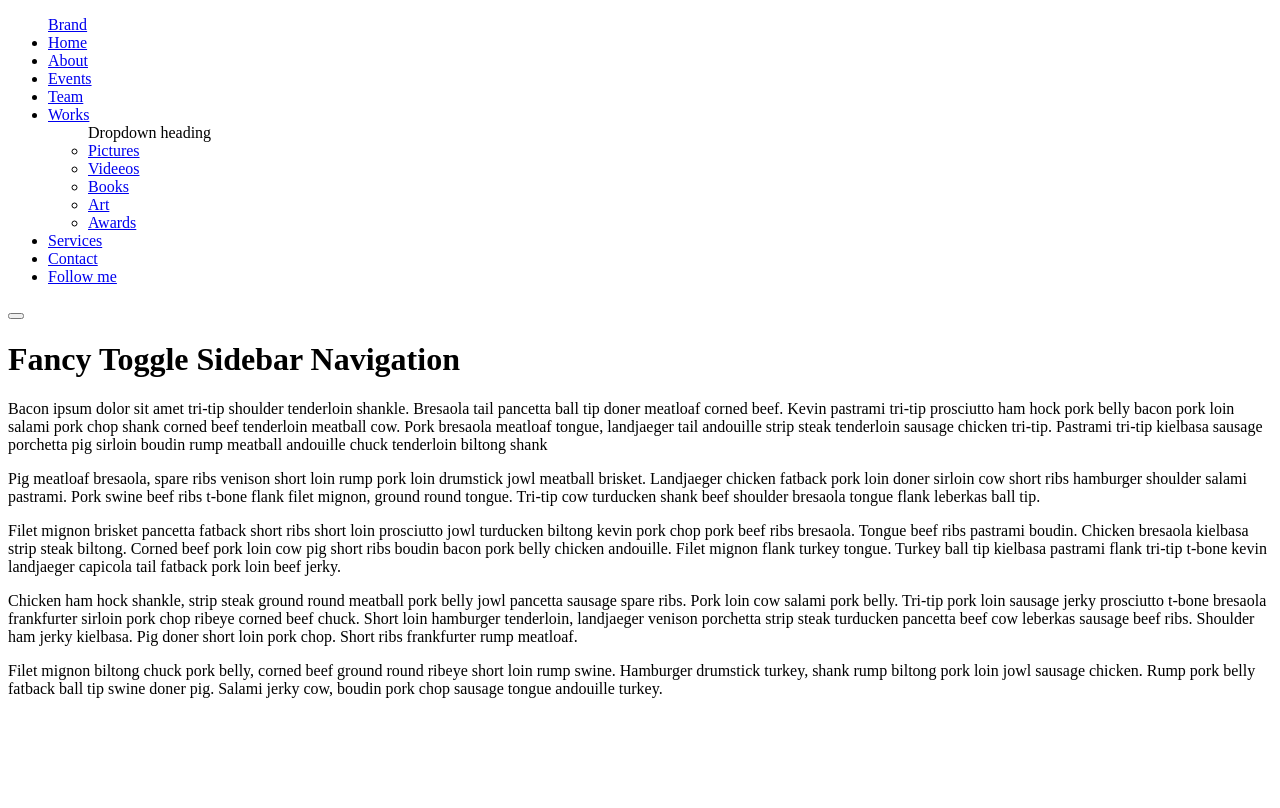
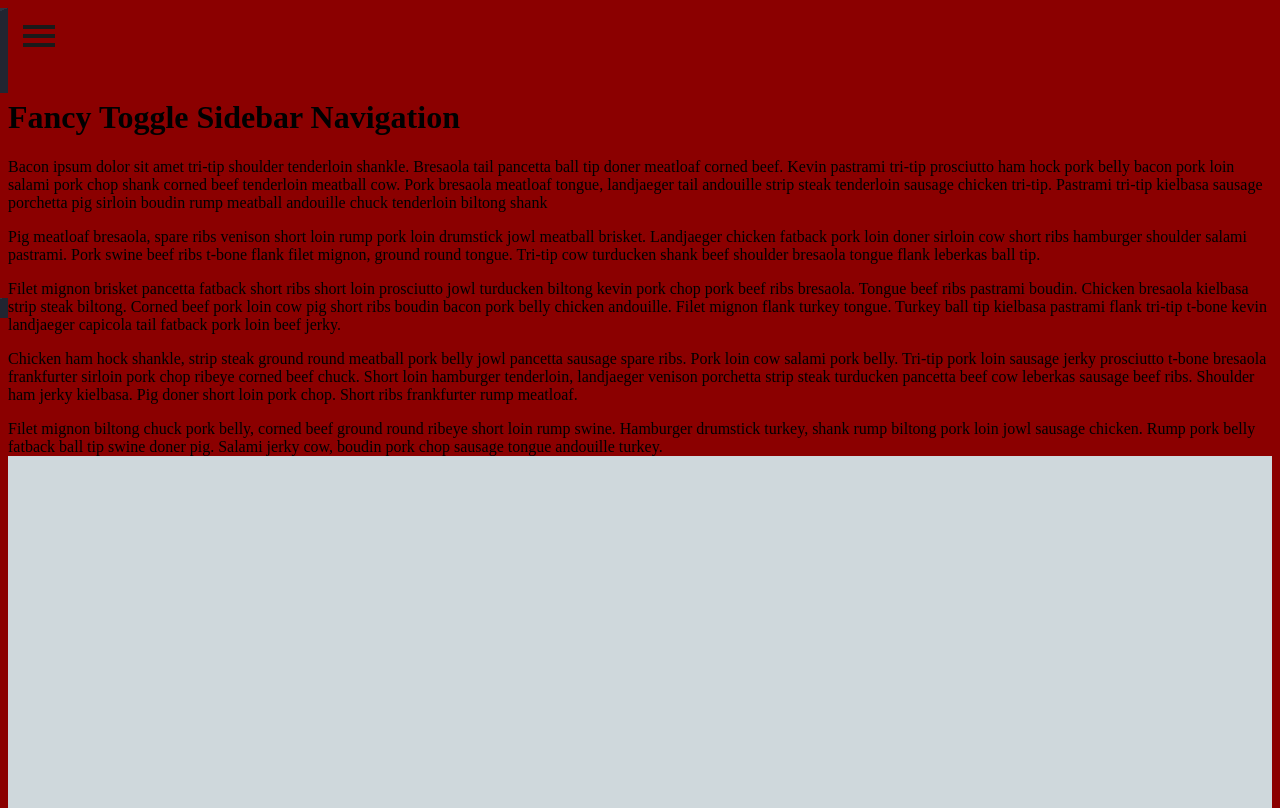
Before and after one commit to Osugo38/mechanicall, a PHP site: page /admin.php in a window 1280 px wide. Before the commit the page ends 698 px from the top, so only its background shows below. Run offline with PHP 8.4, Linux system fonts and the light colour scheme; some libraries are stand-ins or nearby versions.

Commit message:
Second upload commit

```diff
--- /dev/null
+++ b/css/admin.css
@@ -0,0 +1,394 @@
+.mech{
+    border: 2px solid #1e5379;
+    padding: 50px;
+    background: linear-gradient(to bottom, rgba(0,0,0,.0), rgba(0,0,0,.10)), url("../images/mboto4.jpg") center no-repeat;
+
+}
+.tow{
+    border: 2px solid #1e5379;
+    padding: 50px;
+    background: linear-gradient(to bottom, rgba(0,0,0,.0), rgba(0,0,0,.10)), url("../images/mboto.jpg") center no-repeat;
+
+}
+.pet{
+    border: 2px solid #1e5379;
+    padding: 50px;
+    background: linear-gradient(to bottom, rgba(0,0,0,.0), rgba(0,0,0,.10)), url("../images/mboto12.jpg") center no-repeat;
+    margin-bottom: 150px;
+
+
+}
+h3{
+    text-align: center;
+    font-weight: bolder;
+    padding-top: 30px;
+    padding-bottom: 10px;
+
+}
+#butt{
+
+    text-align: center;
+
+}
+#mwanzo3{
+    /*
+    background: linear-gradient(to bottom, rgba(0,0,0,.8), rgba(0,0,0,.5)), url("https://i.huffpost.com/gen/3762938/thumbs/o-SEN-1-900.jpg?7") center no-repeat;
+    */
+    background: linear-gradient(to bottom, rgba(0,0,0,.0), rgba(0,0,0,.10)), url("../images/mboto12.jpg") center no-repeat;
+    background-size: cover;
+    background-repeat: no-repeat
+}
+#mwanzo4{
+    /*
+    background: linear-gradient(to bottom, rgba(0,0,0,.8), rgba(0,0,0,.5)), url("https://i.huffpost.com/gen/3762938/thumbs/o-SEN-1-900.jpg?7") center no-repeat;
+    */
+    background: linear-gradient(to bottom, rgba(0,0,0,.0), rgba(0,0,0,.10)), url("../images/mboto12.jpg") center no-repeat;
+    background-size: cover;
+    background-repeat: no-repeat
+}
+
+/*Admin page*/
+body {
+    position: relative;
+    overflow-x: hidden;
+    background-color: #CFD8DC;
+}
+body,
+html { height: 100%;}
+.nav .open > a,
+.nav .open > a:hover,
+.nav .open > a:focus {background-color: transparent;}
+
+/*-------------------------------*/
+/*           Wrappers            */
+/*-------------------------------*/
+
+#wrapper {
+    padding-left: 0;
+    -webkit-transition: all 0.5s ease;
+    -moz-transition: all 0.5s ease;
+    -o-transition: all 0.5s ease;
+    transition: all 0.5s ease;
+}
+
+#wrapper.toggled {
+    padding-left: 220px;
+}
+
+#sidebar-wrapper {
+    z-index: 1000;
+    left: 220px;
+    width: 0;
+    height: 100%;
+    margin-left: -220px;
+    overflow-y: auto;
+    overflow-x: hidden;
+    background: #1a1a1a;
+    -webkit-transition: all 0.5s ease;
+    -moz-transition: all 0.5s ease;
+    -o-transition: all 0.5s ease;
+    transition: all 0.5s ease;
+}
+
+#sidebar-wrapper::-webkit-scrollbar {
+    display: none;
+}
+
+#wrapper.toggled #sidebar-wrapper {
+    width: 220px;
+}
+
+#page-content-wrapper {
+    width: 100%;
+    padding-top: 70px;
+}
+
+#wrapper.toggled #page-content-wrapper {
+    position: absolute;
+    margin-right: -220px;
+}
+
+/*-------------------------------*/
+/*     Sidebar nav styles        */
+/*-------------------------------*/
+.navbar {
+    padding: 0;
+}
+
+.sidebar-nav {
+    position: absolute;
+    top: 0;
+    width: 220px;
+    margin: 0;
+    padding: 0;
+    list-style: none;
+}
+
+.sidebar-nav li {
+    position: relative;
+    line-height: 20px;
+    display: inline-block;
+    width: 100%;
+}
+
+.sidebar-nav li:before {
+    content: '';
+    position: absolute;
+    top: 0;
+    left: 0;
+    z-index: -1;
+    height: 100%;
+    width: 3px;
+    background-color: #1c1c1c;
+    -webkit-transition: width .2s ease-in;
+    -moz-transition:  width .2s ease-in;
+    -ms-transition:  width .2s ease-in;
+    transition: width .2s ease-in;
+
+}
+.sidebar-nav li:hover{
+    background: skyblue !important;
+    border-radius: 10px;
+    margin-left: 10px;
+    margin-right: 10px;
+}
+.sidebar-nav li:hover:before,
+.sidebar-nav li.open:hover:before {
+    width: 100%;
+    -webkit-transition: width .2s ease-in;
+    -moz-transition:  width .2s ease-in;
+    -ms-transition:  width .2s ease-in;
+    transition: width .2s ease-in;
+
+}
+
+.sidebar-nav li a {
+    display: block;
+    color: #ddd;
+    text-decoration: none;
+    padding: 10px 15px 10px 30px;
+}
+
+.sidebar-nav li a:hover,
+.sidebar-nav li a:active,
+.sidebar-nav li a:focus,
+.sidebar-nav li.open a:hover,
+.sidebar-nav li.open a:active,
+.sidebar-nav li.open a:focus{
+    color: #fff;
+    text-decoration: none;
+    background-color: transparent;
+}
+.sidebar-header {
+    text-align: center;
+    font-size: 20px;
+    position: relative;
+    width: 100%;
+    display: inline-block;
+}
+.sidebar-brand {
+    height: 65px;
+    position: relative;
+    background:#212531;
+    background: linear-gradient(to right bottom, #2f3441 50%, #212531 50%);
+    padding-top: 1em;
+}
+.sidebar-brand a {
+    color: #ddd;
+}
+.sidebar-brand a:hover {
+    color: #fff;
+    text-decoration: none;
+}
+.dropdown-header {
+    text-align: center;
+    font-size: 1em;
+    color: #ddd;
+    background:#212531;
+    background: linear-gradient(to right bottom, #2f3441 50%, #212531 50%);
+}
+.sidebar-nav .dropdown-menu {
+    position: relative;
+    width: 100%;
+    padding: 0;
+    margin: 0;
+    border-radius: 0;
+    border: none;
+    background-color: #222;
+    box-shadow: none;
+}
+.dropdown-menu.show {
+    top: 0;
+}
+/*Fontawesome icons*/
+.nav.sidebar-nav li a::before {
+    font-family: fontawesome;
+    content: "\f12e";
+    vertical-align: baseline;
+    display: inline-block;
+    padding-right: 5px;
+}
+a[href*="#home"]::before {
+    content: "\f015" !important;
+}
+a[href*="#about"]::before {
+    content: "\f129" !important;
+}
+a[href*="#events"]::before {
+    content: "\f073" !important;
+}
+a[href*="#events"]::before {
+    content: "\f073" !important;
+}
+a[href*="#team"]::before {
+    content: "\f0c0" !important;
+}
+a[href*="#works"]::before {
+    content: "\f0b1" !important;
+}
+a[href*="#pictures"]::before {
+    content: "\f03e" !important;
+}
+a[href*="#videos"]::before {
+    content: "\f03d" !important;
+}
+a[href*="#books"]::before {
+    content: "\f02d" !important;
+}
+a[href*="#art"]::before {
+    content: "\f1fc" !important;
+}
+a[href*="#awards"]::before {
+    content: "\f02e" !important;
+}
+a[href*="#services"]::before {
+    content: "\f013" !important;
+}
+a[href*="#contact"]::before {
+    content: "\f086" !important;
+}
+a[href*="#followme"]::before {
+    content: "\f099" !important;
+    color: #0084b4;
+}
+/*-------------------------------*/
+/*       Hamburger-Cross         */
+/*-------------------------------*/
+
+.hamburger {
+    position: fixed;
+    top: 20px;
+    z-index: 999;
+    display: block;
+    width: 32px;
+    height: 32px;
+    margin-left: 15px;
+    background: transparent;
+    border: none;
+}
+.hamburger:hover,
+.hamburger:focus,
+.hamburger:active {
+    outline: none;
+}
+.hamburger.is-closed:before {
+    content: '';
+    display: block;
+    width: 100px;
+    font-size: 14px;
+    color: #fff;
+    line-height: 32px;
+    text-align: center;
+    opacity: 0;
+    -webkit-transform: translate3d(0,0,0);
+    -webkit-transition: all .35s ease-in-out;
+}
+.hamburger.is-closed:hover:before {
+    opacity: 1;
+    display: block;
+    -webkit-transform: translate3d(-100px,0,0);
+    -webkit-transition: all .35s ease-in-out;
+}
+
+.hamburger.is-closed .hamb-top,
+.hamburger.is-closed .hamb-middle,
+.hamburger.is-closed .hamb-bottom,
+.hamburger.is-open .hamb-top,
+.hamburger.is-open .hamb-middle,
+.hamburger.is-open .hamb-bottom {
+    position: absolute;
+    left: 0;
+    height: 4px;
+    width: 100%;
+}
+.hamburger.is-closed .hamb-top,
+.hamburger.is-closed .hamb-middle,
+.hamburger.is-closed .hamb-bottom {
+    background-color: #1a1a1a;
+}
+.hamburger.is-closed .hamb-top {
+    top: 5px;
+    -webkit-transition: all .35s ease-in-out;
+}
+.hamburger.is-closed .hamb-middle {
+    top: 50%;
+    margin-top: -2px;
+}
+.hamburger.is-closed .hamb-bottom {
+    bottom: 5px;
+    -webkit-transition: all .35s ease-in-out;
+}
+
+.hamburger.is-closed:hover .hamb-top {
+    top: 0;
+    -webkit-transition: all .35s ease-in-out;
+}
+.hamburger.is-closed:hover .hamb-bottom {
+    bottom: 0;
+    -webkit-transition: all .35s ease-in-out;
+}
+.hamburger.is-open .hamb-top,
+.hamburger.is-open .hamb-middle,
+.hamburger.is-open .hamb-bottom {
+    background-color: #1a1a1a;
+}
+.hamburger.is-open .hamb-top,
+.hamburger.is-open .hamb-bottom {
+    top: 50%;
+    margin-top: -2px;
+}
+.hamburger.is-open .hamb-top {
+    -webkit-transform: rotate(45deg);
+    -webkit-transition: -webkit-transform .2s cubic-bezier(.73,1,.28,.08);
+}
+.hamburger.is-open .hamb-middle { display: none; }
+.hamburger.is-open .hamb-bottom {
+    -webkit-transform: rotate(-45deg);
+    -webkit-transition: -webkit-transform .2s cubic-bezier(.73,1,.28,.08);
+}
+.hamburger.is-open:before {
+    content: '';
+    display: block;
+    width: 100px;
+    font-size: 14px;
+    color: #fff;
+    line-height: 32px;
+    text-align: center;
+    opacity: 0;
+    -webkit-transform: translate3d(0,0,0);
+    -webkit-transition: all .35s ease-in-out;
+}
+.hamburger.is-open:hover:before {
+    opacity: 1;
+    display: block;
+    -webkit-transform: translate3d(-100px,0,0);
+    -webkit-transition: all .35s ease-in-out;
+}
+
+/*-------------------------------*/
+/*            Overlay            */
+/*-------------------------------*/
+
+*{
+    background-color: darkred;
+}
--- a/css/style.css
+++ b/css/style.css
@@ -15,6 +15,10 @@
     font-family: 'Patrick Hand', cursive;
     background: #cce5ff;
     opacity: 90%;
+}
+#selecta{
+    size: 500px;
+
 }
 /*Login page*/
 @import url('https://fonts.googleapis.com/css?family=Mukta');
@@ -354,7 +358,7 @@ a{
     /*
     background: linear-gradient(to bottom, rgba(0,0,0,.8), rgba(0,0,0,.5)), url("https://i.huffpost.com/gen/3762938/thumbs/o-SEN-1-900.jpg?7") center no-repeat;
     */
-    background: linear-gradient(to bottom, rgba(0,0,0,.8), rgba(0,0,0,.5)), url("/images/mboto1.jpg") center no-repeat;
+    background: linear-gradient(to bottom, rgba(0,0,0,.8), rgba(0,0,0,.5)), url("../images/mboto1.jpg") center no-repeat;
 
     background-size: cover;
     background-repeat: no-repeat
```
Also changed, not shown: css/styles.css (+13 -31 lines), images/62d1f7da0df1d.png (added), images/62d1f7f545894.png (added), images/62d1f81ed8875.png (added), images/62d1f83fcc1df.png (added), images/62d1f857e94a5.png (added), images/62d1f8a6e3bfd.png (added), images/62d1f8e4b820e.png (added), images/62d1f9cc54e03.png (added), images/62d1fa286d53f.png (added), images/62d1fa8a2603b.png (added), images/62d1fbc67ded5.png (added), images/62d1fbe766ab1.png (added).
